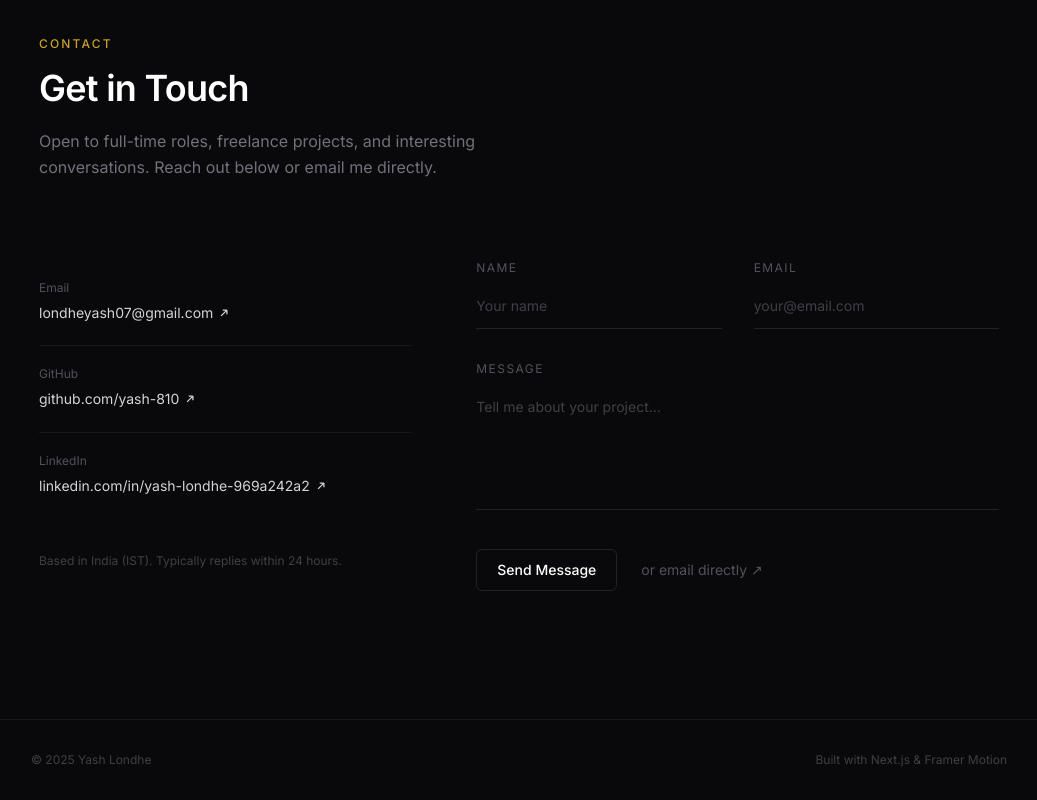
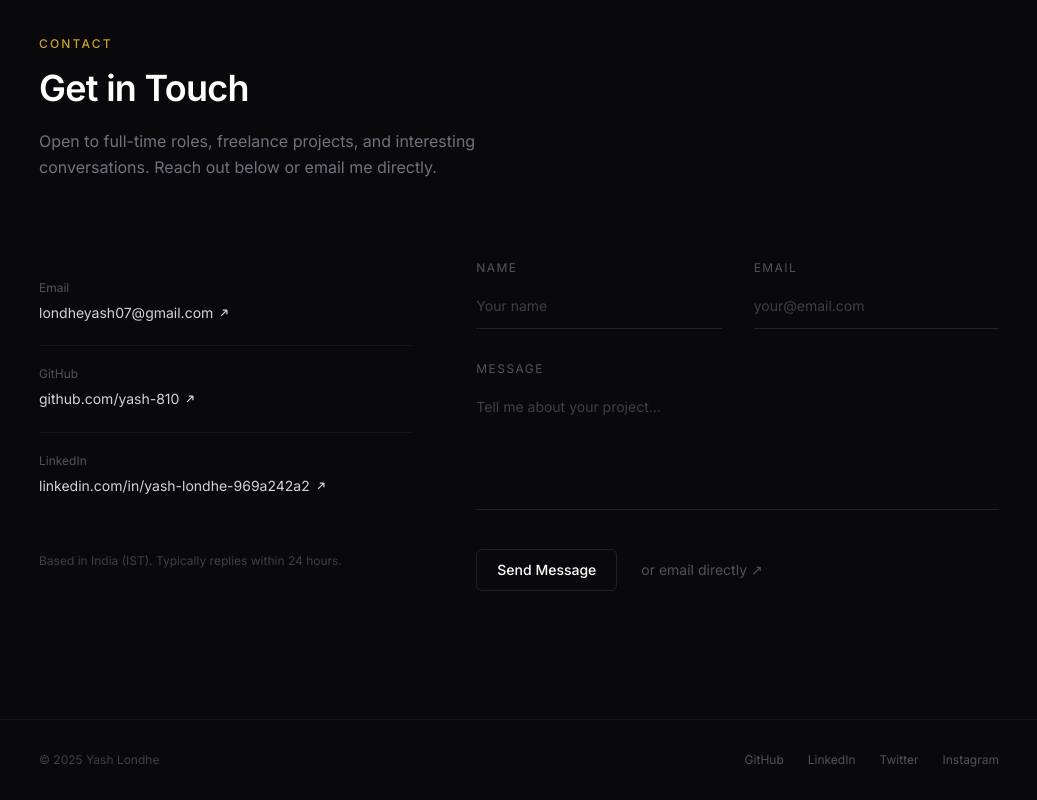
Before and after one commit to YASH-810/Portfolio, a Next.js app: page / in a window 1280 px wide. Shown: the part 3556-4356 px from the top of the page, without its empty margins (121-1158 px from the left). Built offline with nearby package versions, Linux system fonts and the light colour scheme.

Commit message:
feat : improvise footer

```diff
--- a/src/app/page.js
+++ b/src/app/page.js
@@ -5,19 +5,37 @@ import Project from "@/components/Project";
 import Contact from "@/components/Contact";
 
 function Footer() {
+  const socials = [
+    { label: "GitHub",    href: "https://github.com/yash-810" },
+    { label: "LinkedIn",  href: "https://linkedin.com/in/yash-londhe-969a242a2" },
+    { label: "Twitter",   href: "https://x.com/yourusername" },
+    { label: "Instagram", href: "https://instagram.com/yashh_londhe" },
+  ];
+
   return (
     <footer className="border-t border-white/[0.06] py-8">
-      <div className="max-w-5xl mx-auto px-6 flex flex-col sm:flex-row items-center justify-between gap-3">
+      <div className="max-w-5xl mx-auto px-5 sm:px-8 flex flex-col sm:flex-row items-center justify-between gap-4">
         <p className="text-zinc-700 text-xs">
           © {new Date().getFullYear()} Yash Londhe
         </p>
-        <p className="text-zinc-700 text-xs">
-          Built with Next.js & Framer Motion
-        </p>
+        <div className="flex items-center gap-6">
+          {socials.map((s) => (
+            <a
+              key={s.label}
+              href={s.href}
+              target="_blank"
+              rel="noopener noreferrer"
+              className="text-xs text-zinc-600 hover:text-zinc-400 transition-colors duration-200"
+            >
+              {s.label}
+            </a>
+          ))}
+        </div>
       </div>
     </footer>
   );
 }
+
 
 export default function Home() {
   return (
```
